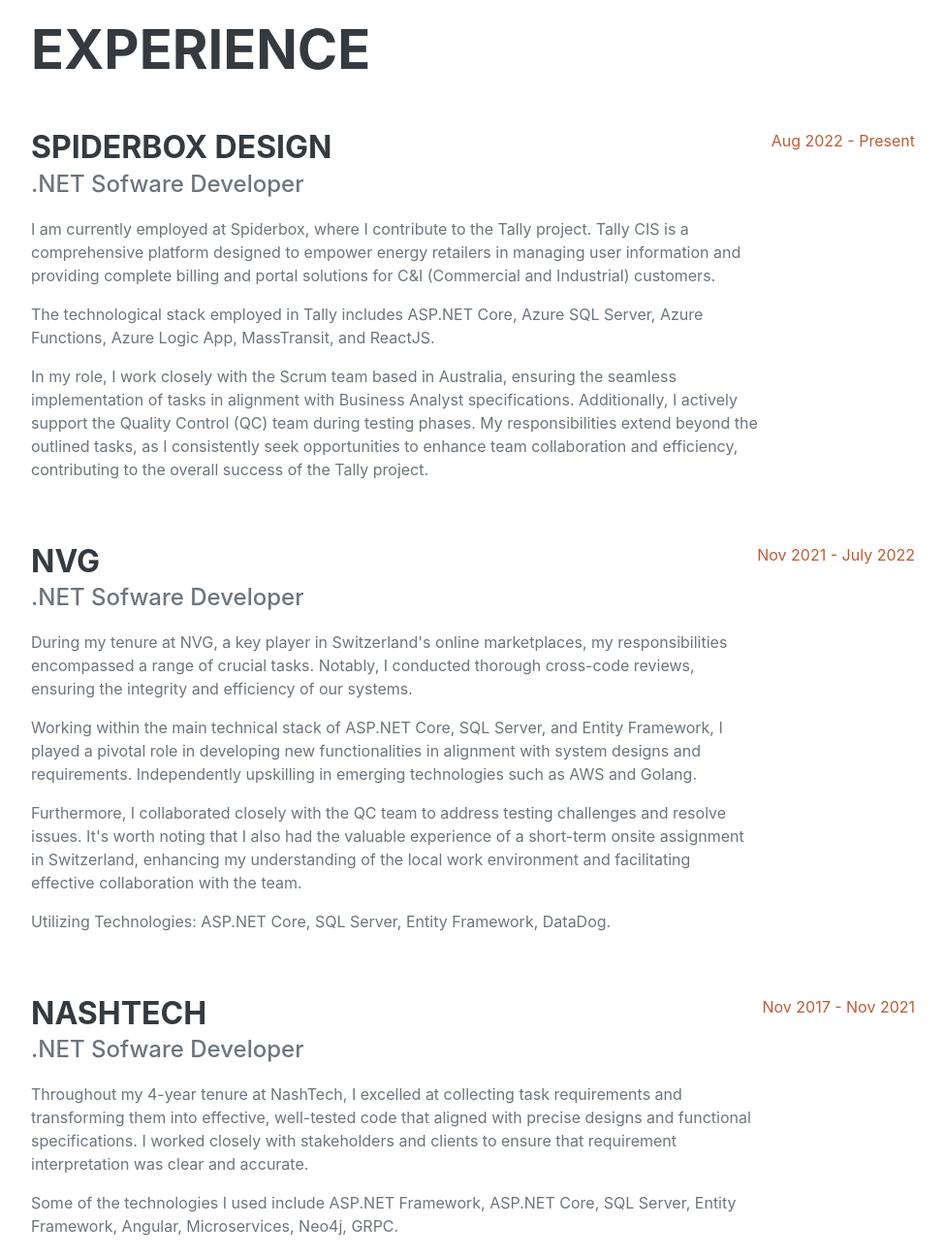
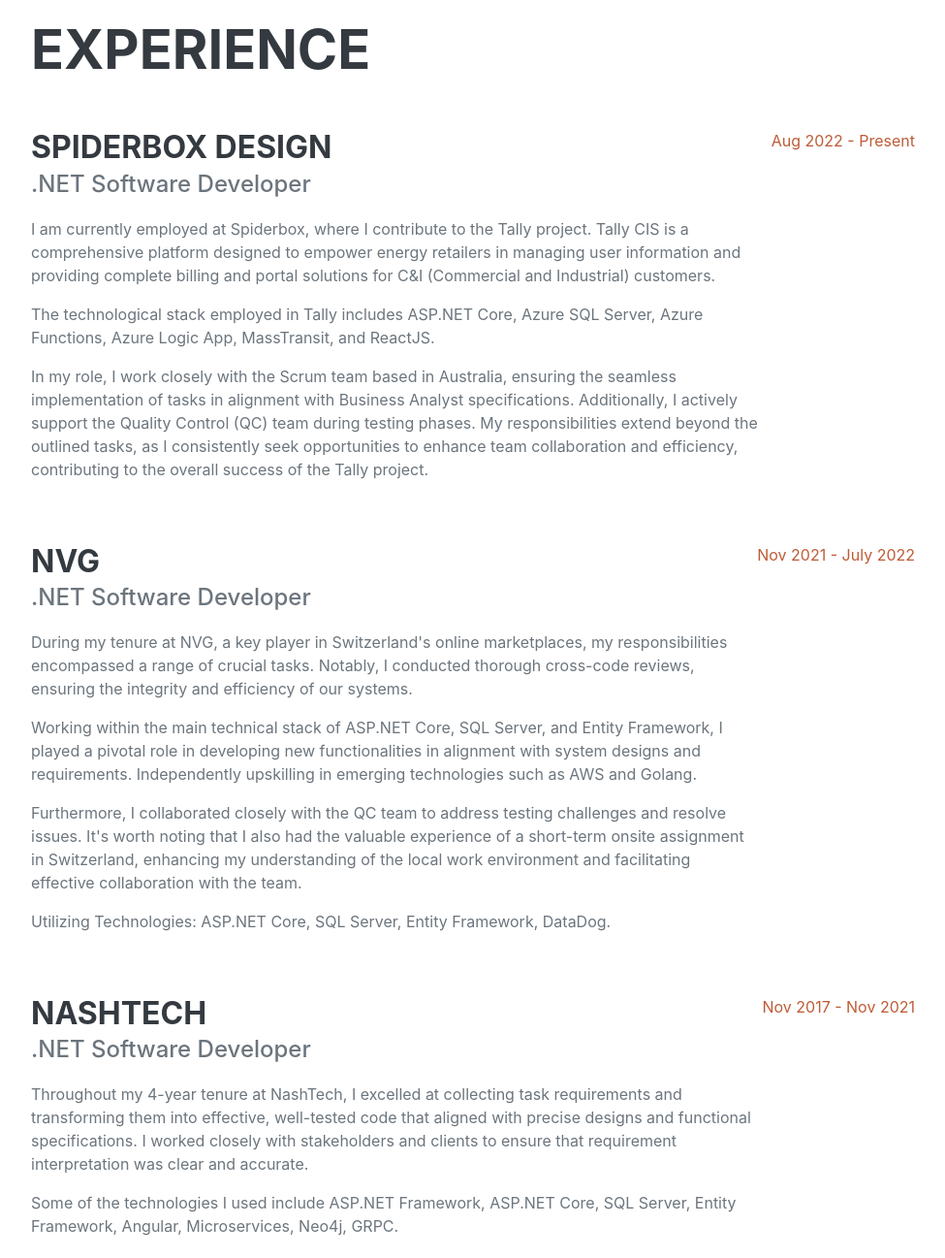
Before and after one commit to hieucodecraft/hieucodecraft.github.io, a plain HTML site: page index.html in a window 1280 px wide. Shown: the part 863-2160 px from the top of the page at 97% size, without its empty margins (288-1263 px from the left). Drawn offline with nearby package versions, Linux system fonts and the light colour scheme; a web font is replaced by a local one.

Commit message:
Update text

```diff
--- a/index.html
+++ b/index.html
@@ -72,7 +72,7 @@
                 <div class="d-flex flex-column flex-md-row justify-content-between mb-5">
                     <div class="flex-grow-1">
                         <h3 class="mb-0">Spiderbox Design</h3>
-                        <div class="subheading mb-3">.NET Sofware Developer</div>
+                        <div class="subheading mb-3">.NET Software Developer</div>
                         <p>I am currently employed at Spiderbox, where I contribute to the Tally project. Tally CIS is a
                             comprehensive platform designed to empower energy retailers in managing user information and
                             providing complete billing and portal solutions for C&I (Commercial and Industrial)
@@ -92,7 +92,7 @@
                 <div class="d-flex flex-column flex-md-row justify-content-between mb-5">
                     <div class="flex-grow-1">
                         <h3 class="mb-0">NVG</h3>
-                        <div class="subheading mb-3">.NET Sofware Developer</div>
+                        <div class="subheading mb-3">.NET Software Developer</div>
                         <p>
                             During my tenure at NVG, a key player in Switzerland's online marketplaces, my
                             responsibilities encompassed a range of crucial tasks. Notably, I conducted thorough
@@ -113,7 +113,7 @@
                 <div class="d-flex flex-column flex-md-row justify-content-between mb-5">
                     <div class="flex-grow-1">
                         <h3 class="mb-0">NashTech</h3>
-                        <div class="subheading mb-3">.NET Sofware Developer</div>
+                        <div class="subheading mb-3">.NET Software Developer</div>
                         <p>Throughout my 4-year tenure at NashTech, I excelled at collecting task requirements and
                             transforming them into effective, well-tested code that aligned with precise designs and
                             functional specifications. I worked closely with stakeholders and clients to ensure that
```
